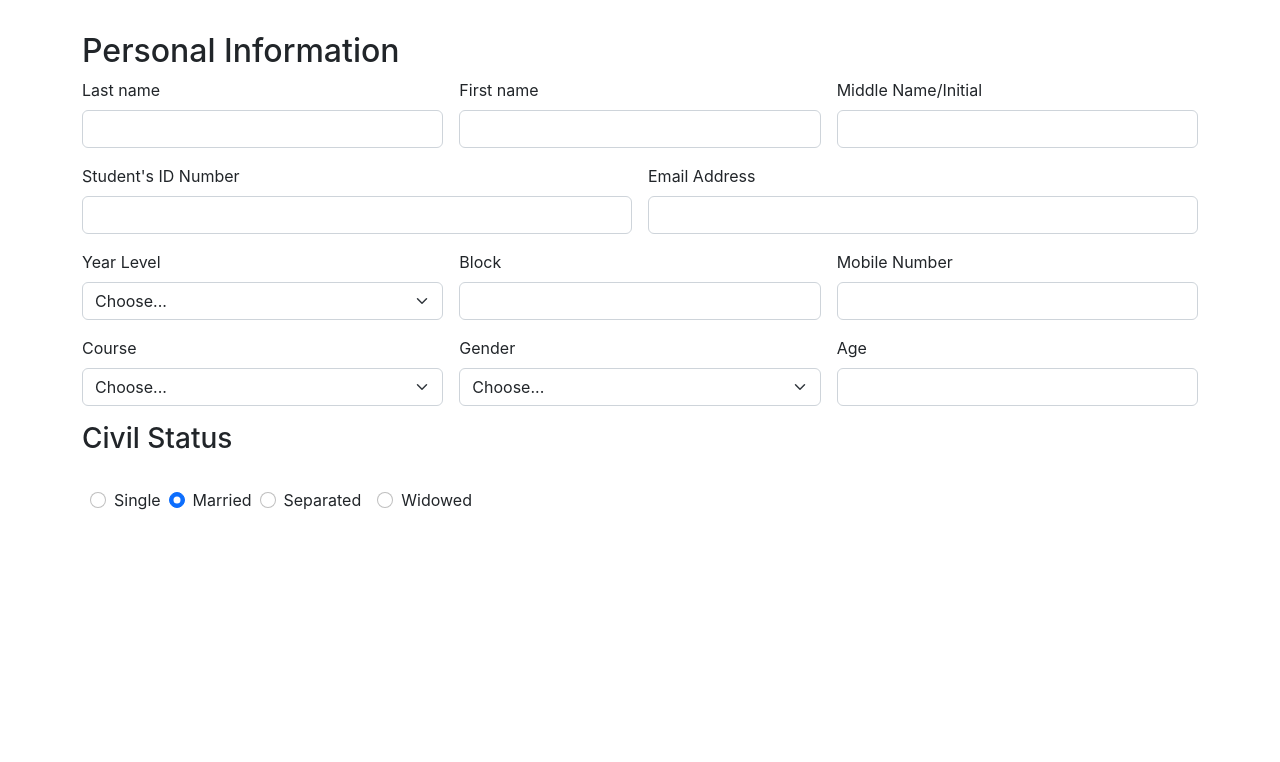
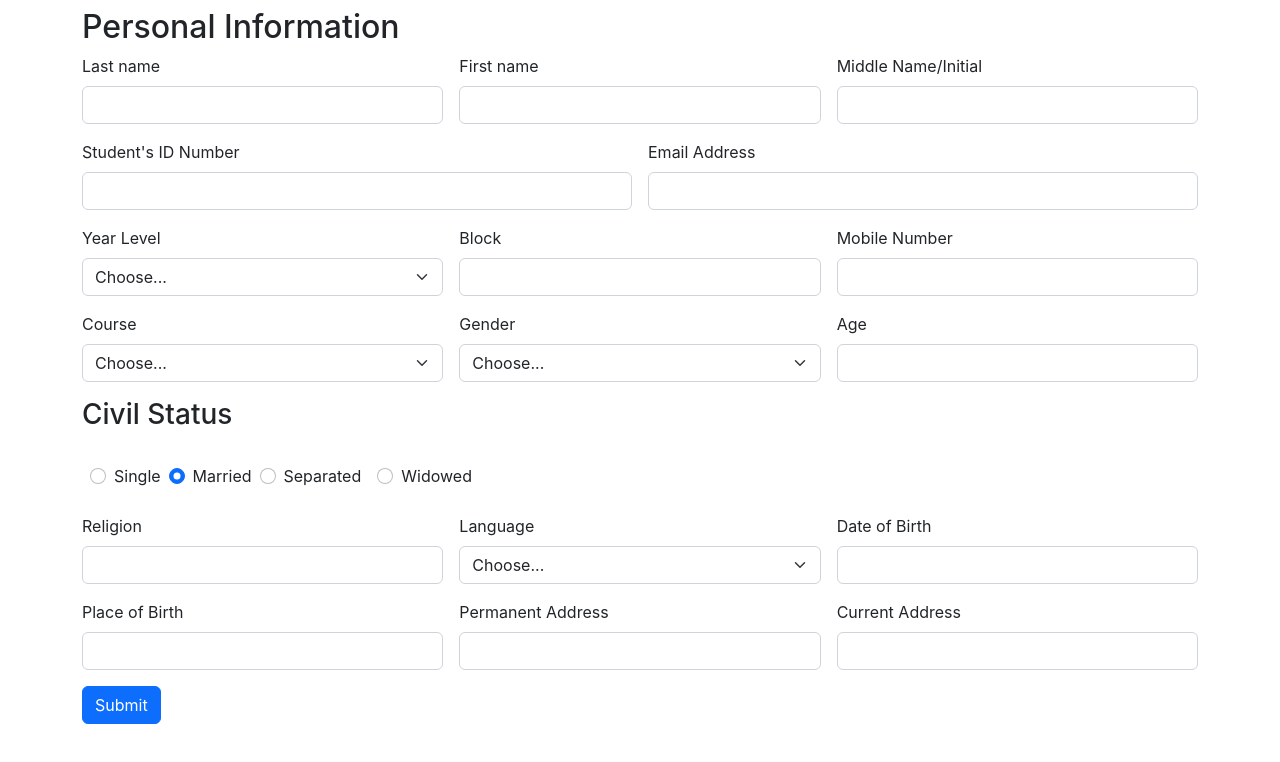
Before and after one commit to KingNelx/Profiling-System-Front-end-, a React (Create React App) app: page /personalBG in a window 1280 px wide. Shown: the top 762 px of the page. Built offline with nearby package versions, Linux system fonts and the light colour scheme.

Commit message:
added more of students links

```diff
--- a/src/App.js
+++ b/src/App.js
@@ -28,6 +28,7 @@ import BSCS4 from './BSCS/BSCS4';
 import StudentTopNav from './StudentComponents/StudentTopNav';
 import PersonalBG from './StudentComponents/PersonalBG';
 import MyTest from './Test/MyTest';
+import EducationalBG from './StudentComponents/EducationalBG';
 const App = () => {
   return (
     <Router>
@@ -55,6 +56,7 @@ const App = () => {
         <Route path="bscs4" element={<BSCS4 />} />
         <Route path="studentTopNav" element={<StudentTopNav />} />
         <Route path="personalBG" element={<PersonalBG />} />
+        <Route path="educationalBG" element={<EducationalBG />} />
         <Route path="test12" element={<MyTest />} />
       </Routes>
     </Router>
--- /dev/null
+++ b/src/StudentComponents/EducationalBG.jsx
@@ -0,0 +1,9 @@
+const EducationalBG = () => {
+    return (
+        <div>
+            TEST
+        </div>
+     );
+}
+
+export default EducationalBG;
--- a/src/StudentComponents/PersonalBG.jsx
+++ b/src/StudentComponents/PersonalBG.jsx
@@ -1,6 +1,8 @@
+import {Link} from "react-router-dom"
+
 const PersonalBG = () => {
     return (
-        <div className="container mt-3 py-3">
+        <div className="container mt-1 py-1">
             <h2> Personal Information </h2>
             <form class="row g-3 needs-validation" novalidate>
                 <div class="col-md-4">
@@ -90,7 +92,7 @@ const PersonalBG = () => {
                 </div>
                 <h3> Civil Status </h3>
                 <div class="d-flex p-2 ">
-                    <div class="form-check mx-2">
+                    <div class="form-check mx-2 ">
                         <input class="form-check-input" type="radio" name="flexRadioDefault" id="flexRadioDefault1" />
                         <label class="form-check-label" for="flexRadioDefault1">
                             Single
@@ -115,7 +117,59 @@ const PersonalBG = () => {
                         </label>
                     </div>
                 </div>
+                <div class="col-md-4">
+                    <label for="validationCustom02" class="form-label">Religion </label>
+                    <input type="email" class="form-control" id="validationCustom02" required />
+                    <div class="valid-feedback">
+                        Looks good!
+                    </div>
+                </div>
+                <div class="col-md-4">
+                    <label for="validationCustom04" class="form-label">Language</label>
+                    <select class="form-select" id="validationCustom04" required>
+                        <option selected disabled value="">Choose...</option>
+                        <option>...</option>
+                        <option>...</option>
+                        <option>...</option>
+                    </select>
+                    <div class="invalid-feedback">
+                        Please select a valid state.
+                    </div>
+                </div>
+                <div class="col-md-4">
+                    <label for="validationCustom01" class="form-label">Date of Birth</label>
+                    <input type="text" class="form-control" id="validationCustom01" required />
+                    <div class="valid-feedback">
+                        Looks good!
+                    </div>
+                </div>
+                <div class="col-md-4">
+                    <label for="validationCustom01" class="form-label">Place of Birth</label>
+                    <input type="text" class="form-control" id="validationCustom01" required />
+                    <div class="valid-feedback">
+                        Looks good!
+                    </div>
+                </div>
+                <div class="col-md-4">
+                    <label for="validationCustom02" class="form-label">Permanent Address </label>
+                    <input type="email" class="form-control" id="validationCustom02" required />
+                    <div class="valid-feedback">
+                        Looks good!
+                    </div>
+                </div>
+                {/* Current Address */}
+                <div class="col-md-4">
+                    <label for="validationCustom02" class="form-label">Current Address </label>
+                    <input type="email" class="form-control" id="validationCustom02" required />
+                    <div class="valid-feedback">
+                        Looks good!
+                    </div>
+                </div>
+              <div>
+              <Link to ="/studentTopNav" className="btn btn-primary"> Submit </Link>
+              </div>
             </form>
+
         </div>
     );
 }
--- a/src/StudentComponents/StudentTopNav.jsx
+++ b/src/StudentComponents/StudentTopNav.jsx
@@ -26,7 +26,7 @@ const StudentTpoNav = () => {
                         </button>
                         <ul class="dropdown-menu dropdown-menu-end">
                             <li><Link to="/personalBG" class="dropdown-item" type="button">Personal Background</Link></li>
-                            <li><Link to="#" class="dropdown-item" type="button">Educational Background</Link></li>
+                            <li><Link to="/educationalBG" class="dropdown-item" type="button">Educational Background</Link></li>
                             <li><Link to="#" class="dropdown-item" type="button">Family Background</Link></li>
                             <li><Link to="#" class="dropdown-item" type="button">Other Information</Link></li>
                         </ul>
```
